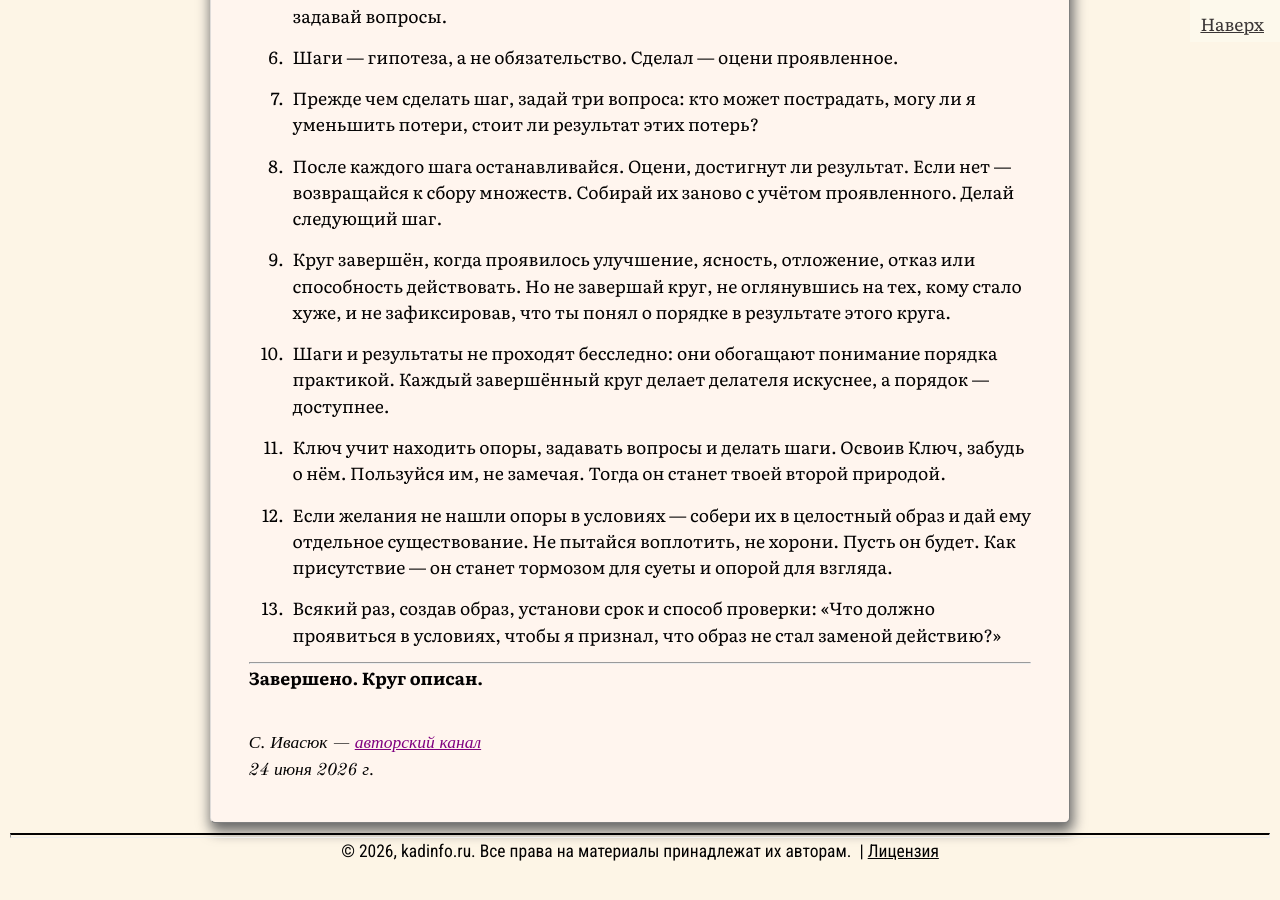
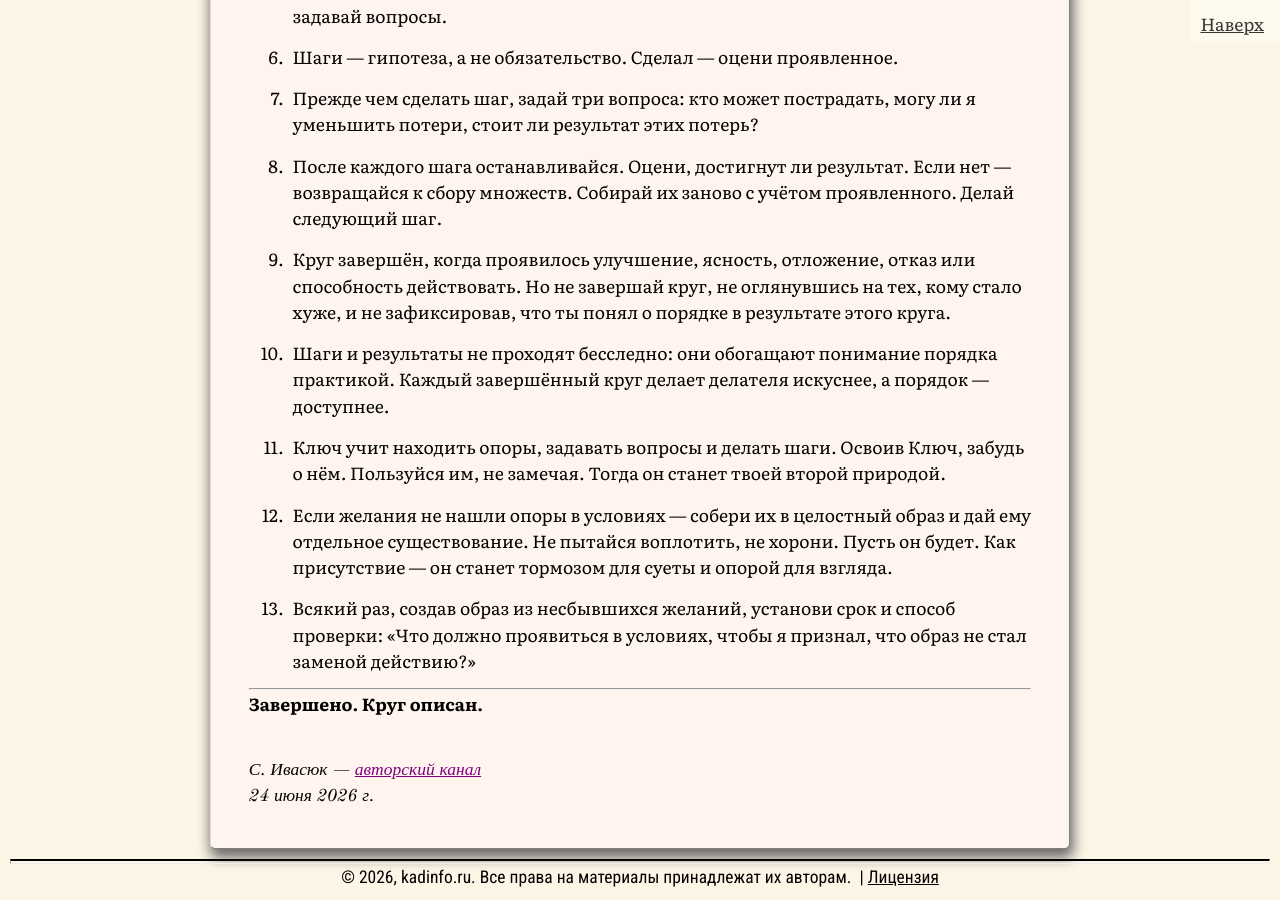
Before and after one commit to SergSi/land-use-art, a Jekyll site: the page built from _posts/2026-06-24-key.md, in a window 1280 px wide and 900 px high, scrolled down 8795 px. Built offline with Jekyll 4.4.1, drawn with Linux system fonts in a browser that asks for light colours; some web fonts are replaced; before the commit the page ends 9669 px from its top, so only the background shows below that.

Commit message:
Update 2026-06-24-key.md

```diff
--- a/_posts/2026-06-24-key.md
+++ b/_posts/2026-06-24-key.md
@@ -253,7 +253,7 @@
 
 12. Если желания не нашли опоры в условиях — собери их в целостный образ и дай ему отдельное существование. Не пытайся воплотить, не хорони. Пусть он будет. Как присутствие — он станет тормозом для суеты и опорой для взгляда.
 
-13. Всякий раз, создав образ, установи срок и способ проверки: «Что должно проявиться в условиях, чтобы я признал, что образ не стал заменой действию?»
+13. Всякий раз, создав образ из несбывшихся желаний, установи срок и способ проверки: «Что должно проявиться в условиях, чтобы я признал, что образ не стал заменой действию?»
 
 ---
 **Завершено. Круг описан.**
```
